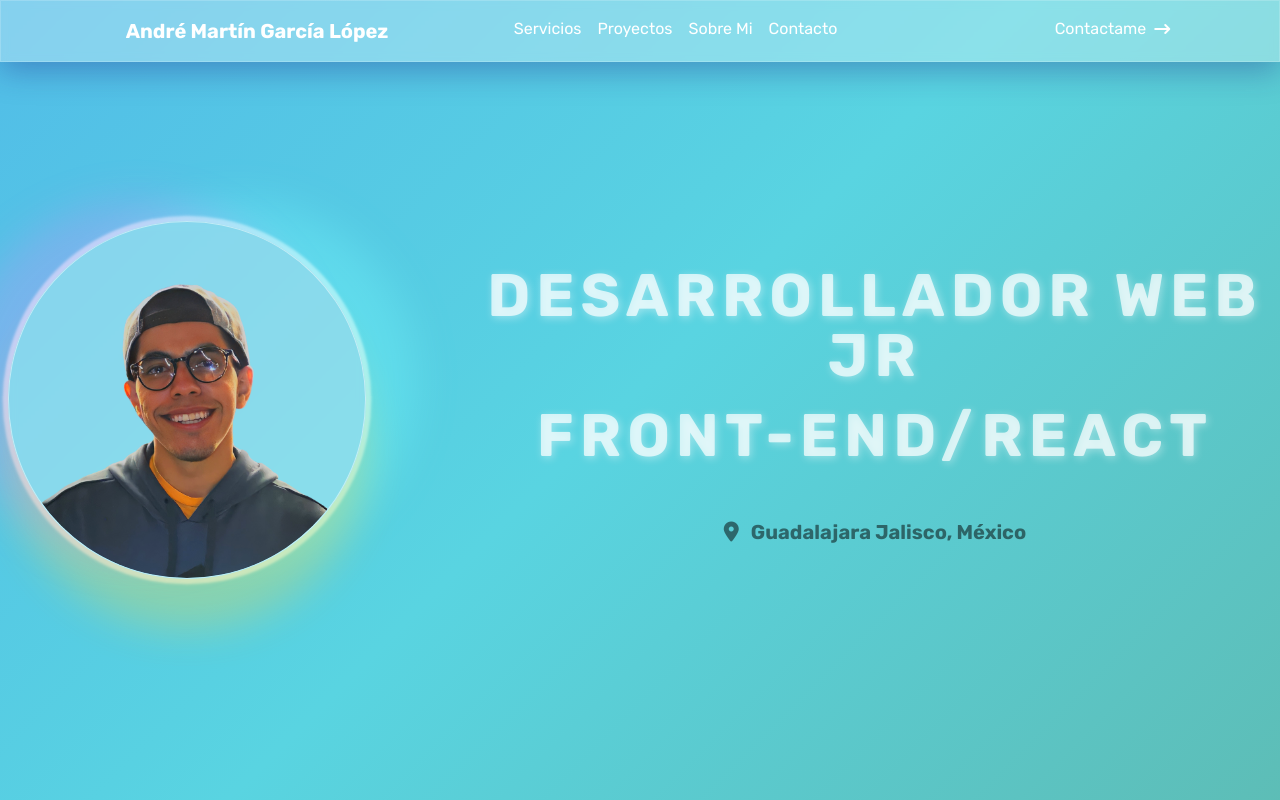
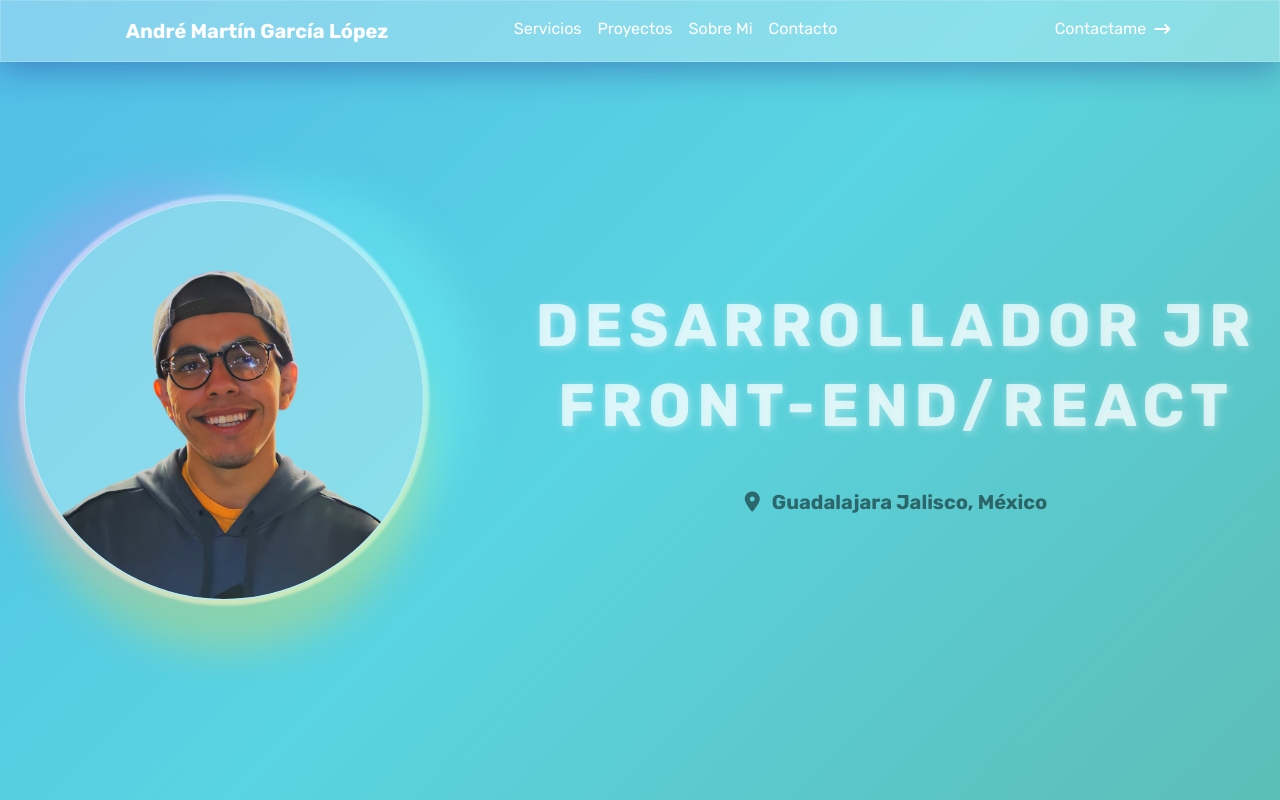
Before and after one commit to andremartingarcialopez/portafolio-web, a React (Create React App) app: page / in a window 1280 px wide. Shown: the top 800 px of the page. Built offline with nearby package versions, Linux system fonts and the light colour scheme; a web font is replaced by a local one.

Commit message:
Actualizacion del titulo del overlay

```diff
--- a/src/components/Overlay.jsx
+++ b/src/components/Overlay.jsx
@@ -11,7 +11,7 @@ const Overlay = () => {
 
                 <div className='flex flex-col justify-center lg:items-center lg:h-[90vh]'>
 
-                    <h1 className='text-shadow titulos text-white/70'>Desarrollador Web Jr<br />
+                    <h1 className='text-shadow titulos text-white/70'>Desarrollador Jr<br />
                         <p className='md:pt-5'>Front-End/React</p>
                     </h1>
 
```
